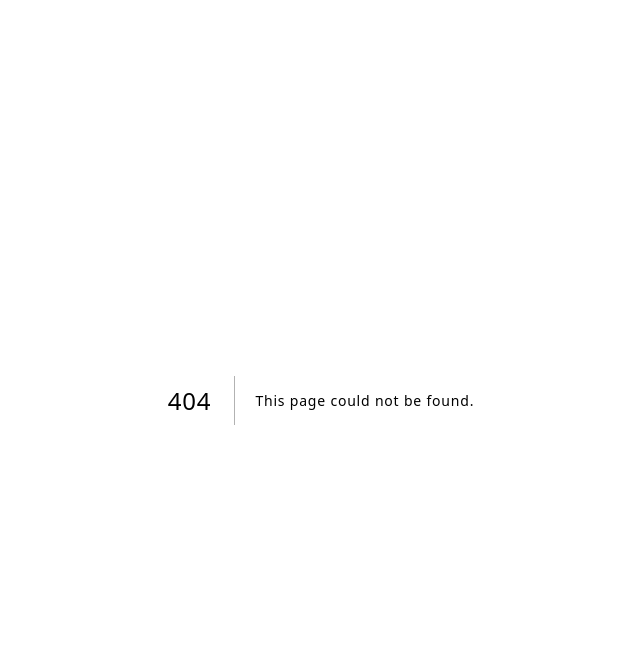
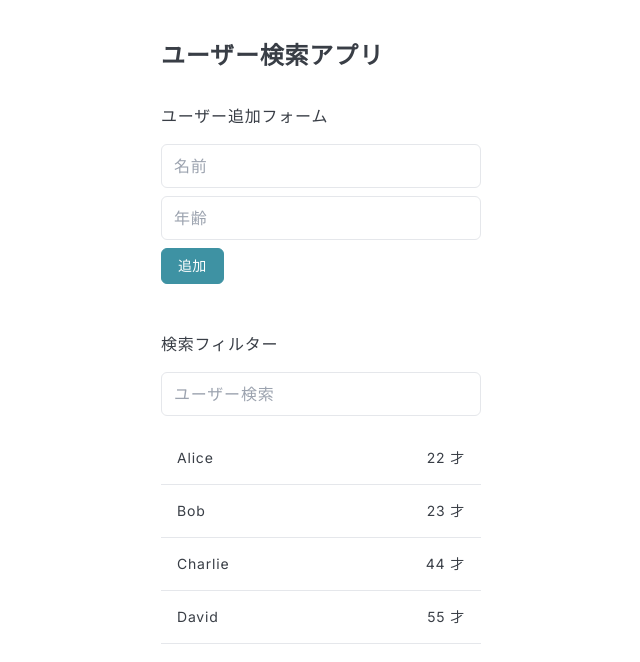
Before and after one commit to haiku1135/todo-sample-empty-main, a Next.js app: page /practice/18 in a window 1280 px wide. Before the commit this address had no page. Shown: the top 662 px of the page, without its empty margins (319-959 px from the left). Built offline with nearby package versions, Linux system fonts and the light colour scheme; what tailwindcss-scoped-groups would draw is missing.

Commit message:
[update]Reactコーディングテスト対策

```diff
--- a/package.json
+++ b/package.json
@@ -21,16 +21,18 @@
     "date-fns": "^3.3.1",
     "next": "^14.1.0",
     "next-head-seo": "^0.1.3",
+    "node": "^18.20.5",
+    "nodejs": "^0.0.0",
     "react": "^18.1.0",
     "react-dom": "^18.1.0",
     "react-error-boundary": "^4.0.12",
     "react-hook-form": "^7.33.1",
     "react-icons": "^5.0.1",
     "react-select": "^5.4.0",
+    "recoil": "^0.7.5",
     "sass": "^1.53.0",
     "swr": "^2.2.5",
-    "zod": "^3.20.6",
-    "recoil": "^0.7.5"
+    "zod": "^3.20.6"
   },
   "devDependencies": {
     "@types/node": "^20.11.19",
--- /dev/null
+++ b/src/hooks/useUsers.ts
@@ -0,0 +1,71 @@
+import { ChangeEvent, useMemo, useState } from 'react';
+
+type User = {
+  name: string;
+  age: number;
+};
+
+const INITIAL_USERS: User[] = [
+  { name: 'Alice', age: 22 },
+  { name: 'Bob', age: 23 },
+  { name: 'Charlie', age: 44 },
+  { name: 'David', age: 55 },
+];
+type UseUsers = () => {
+  userName: string;
+  userAge: string;
+  handleChangeUserName: (e: ChangeEvent<HTMLInputElement>) => void;
+  handleChangeUserAge: (e: ChangeEvent<HTMLInputElement>) => void;
+  handleAddUser: () => void;
+  filteredUsers: User[];
+  query: string;
+  handleChangeQuery: (e: ChangeEvent<HTMLInputElement>) => void;
+};
+
+export const useUsers: UseUsers = () => {
+  const [userName, setUserName] = useState('');
+  const [userAge, setUserAge] = useState('');
+  const [query, setQuery] = useState('');
+  const [users, setUsers] = useState(INITIAL_USERS);
+  const handleChangeUserName = (e: ChangeEvent<HTMLInputElement>) => {
+    setUserName(e.target.value);
+  };
+  const handleChangeUserAge = (e: ChangeEvent<HTMLInputElement>) => {
+    setUserAge(e.target.value);
+  };
+  const handleChangeQuery = (e: ChangeEvent<HTMLInputElement>) => {
+    setQuery(e.target.value);
+  };
+  const handleAddUser = () => {
+    if (!Number(userAge)) {
+      return;
+    }
+
+    if (!userName) {
+      return;
+    }
+
+    const newUser: User = {
+      name: userName,
+      age: Number(userAge),
+    };
+    setUsers((prevState) => [...prevState, newUser]);
+    setUserName('');
+    setUserAge('');
+  };
+
+  const filteredUsers = useMemo(() => {
+    return users.filter((user) => user.name.toLowerCase().includes(query.toLowerCase()));
+  }, [users, query]);
+
+  return {
+    userName,
+    userAge,
+    handleChangeUserName,
+    handleChangeUserAge,
+    handleAddUser,
+    filteredUsers,
+    query,
+    handleChangeQuery,
+  };
+};
--- /dev/null
+++ b/src/pages/practice/18.tsx
@@ -0,0 +1,70 @@
+import { NextPage } from 'next';
+
+import Button from '@/components/common/parts/Button';
+import { useUsers } from '@/hooks/useUsers';
+
+const Page: NextPage = () => {
+  const {
+    userName,
+    userAge,
+    handleChangeUserName,
+    handleChangeUserAge,
+    handleAddUser,
+    filteredUsers,
+    query,
+    handleChangeQuery,
+  } = useUsers();
+  return (
+    <div className="mx-auto mt-10 max-w-4xl">
+      <div className="flex justify-center">
+        <div className="w-80">
+          <h2 className="text-2xl font-bold">ユーザー検索アプリ</h2>
+
+          {/* ユーザー追加フォーム */}
+          <div className="mt-8">
+            <h3 className="text-base">ユーザー追加フォーム</h3>
+            <input
+              value={userName}
+              onChange={handleChangeUserName}
+              type="text"
+              placeholder="名前"
+              className="mt-4 w-full rounded-md border px-3 py-2 outline-none"
+            />
+            <input
+              value={userAge}
+              onChange={handleChangeUserAge}
+              type="text"
+              placeholder="年齢"
+              className="mt-2 w-full rounded-md border px-3 py-2 outline-none"
+            />
+            <Button onClick={handleAddUser} label="追加" variant="primary" className="mt-2" />
+          </div>
+
+          {/* ユーザー検索フォーム */}
+          <div className="mt-12">
+            <h3 className="text-base">検索フィルター</h3>
+            <input
+              value={query}
+              onChange={handleChangeQuery}
+              type="text"
+              placeholder="ユーザー検索"
+              className="mt-4 w-full rounded-md border px-3 py-2 outline-none"
+            />
+          </div>
+
+          {/* ユーザー一覧 */}
+          <ul className="mt-4">
+            {filteredUsers.map((user, index) => (
+              <li key={index} className="flex justify-between border-b p-4 text-sm">
+                <span>{user.name}</span>
+                <span>{user.age} 才</span>
+              </li>
+            ))}
+          </ul>
+        </div>
+      </div>
+    </div>
+  );
+};
+
+export default Page;
```
Also changed, not shown: 2 other files (tests, documents, lock files or other folders).
